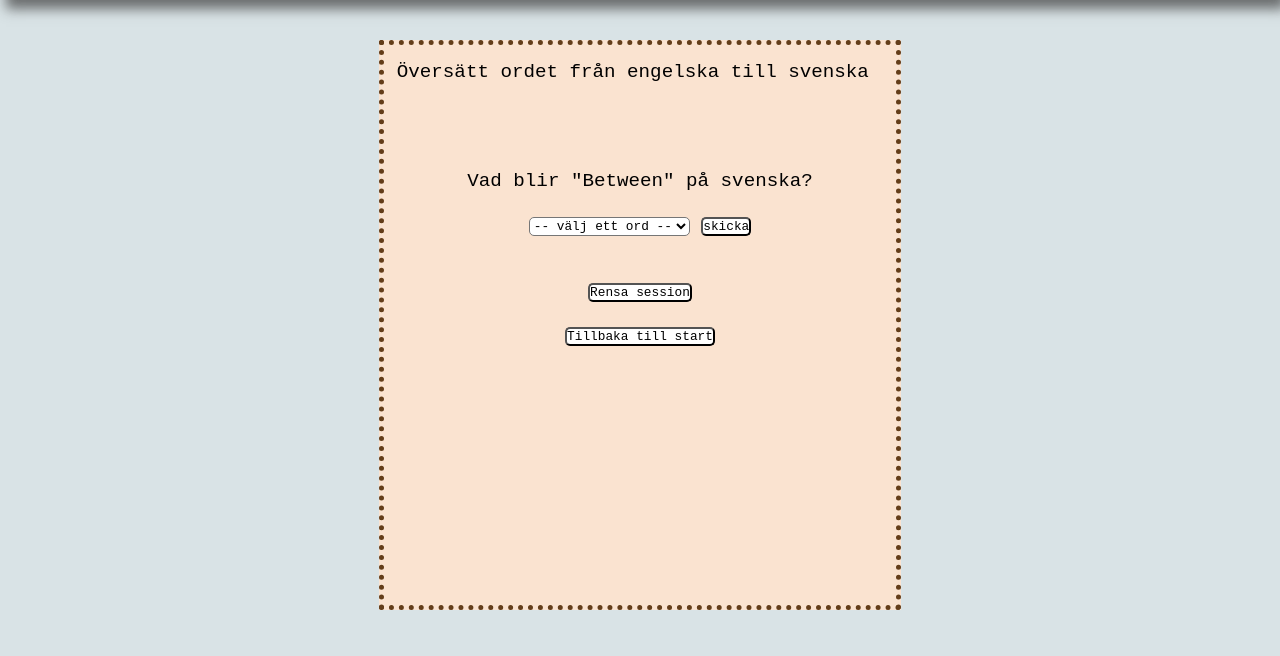
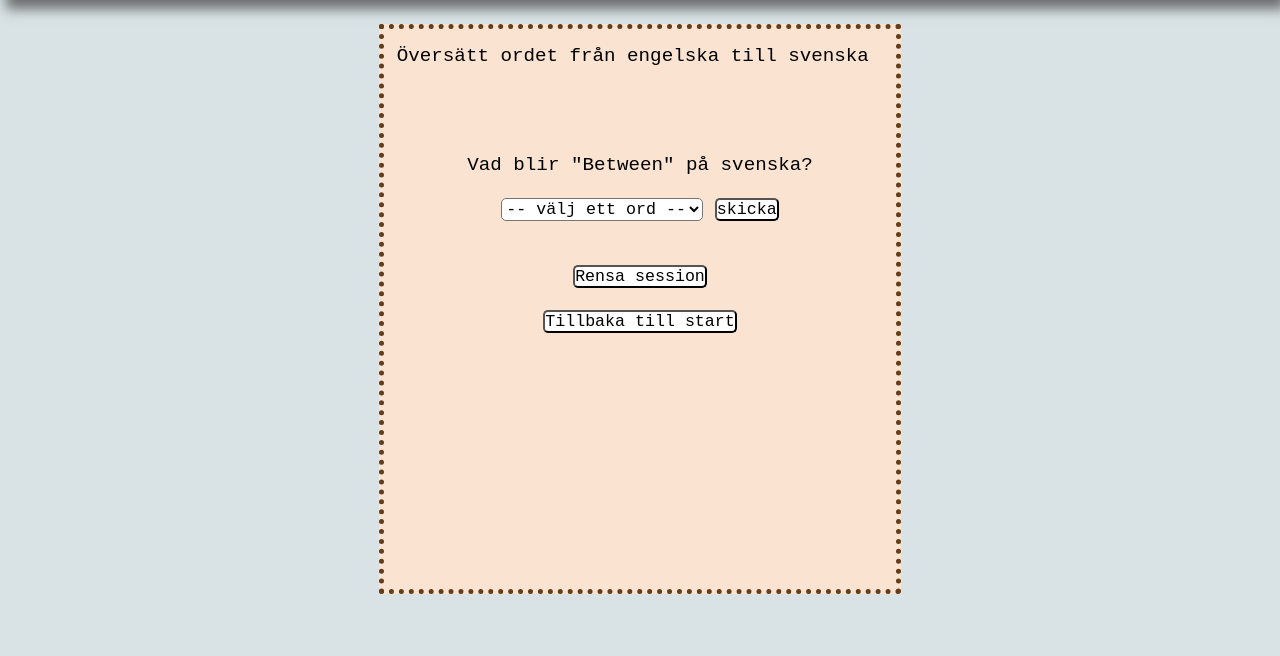
Before and after one commit to lukasA02/glosor, a PHP site: page /test2.php in a window 1280 px wide. Shown: the part 144-800 px from the top of the page. Run offline with PHP 8.4, Linux system fonts and the light colour scheme; some web fonts are replaced.

Commit message:
Update test.css

```diff
--- a/test.css
+++ b/test.css
@@ -29,7 +29,7 @@ body{
     height: 70vh;
     background-color: rgb(250, 227, 208);
     border: 5px dotted rgb(99, 61, 25);
-    margin-top: 5vh;
+    margin-top:3vh;
     margin-left: auto;
     margin-right: auto;
 }
@@ -52,14 +52,14 @@ body{
 }
 
 .rensa{
-    font-size: 1vw;
+    font-size: 1.3vw;
     font-family: 'Courier New', Courier, monospace;
     background-color: white;
     border-radius: 5px;
 }
 
 .back{
-    font-size: 1vw;
+    font-size: 1.3vw;
     font-family: 'Courier New', Courier, monospace;
     background-color: white;
     border-radius: 5px;
@@ -67,7 +67,7 @@ body{
 
 
 .ord{
-    font-size: 1vw;
+    font-size: 1.3vw;
     background-color: rgb(255, 255, 255);
     border-radius: 5px;
     font-family: 'Courier New', Courier, monospace;
```
